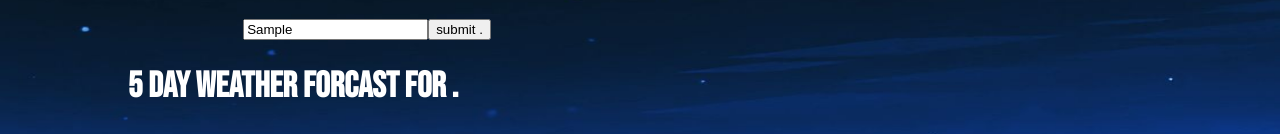
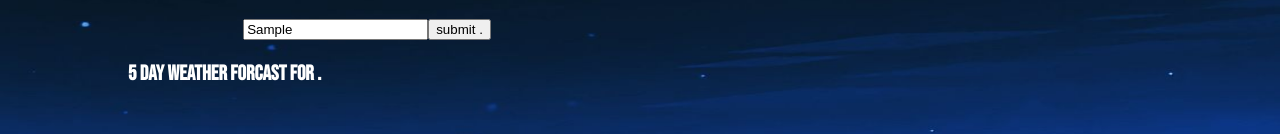
Before and after one commit to tgodkev/weather-app, a React (Create React App) app: page / in a window 1280 px wide. Both pictures are taken after typing "Sample" into the empty fields and a click on the button "submit .". Shown: the part 328-462 px from the top of the page. Built offline with nearby package versions, Linux system fonts and the light colour scheme; no server answers; a web font is replaced by a local one.

Commit message:
font change

```diff
--- a/src/components/Weather.jsx
+++ b/src/components/Weather.jsx
@@ -101,7 +101,7 @@ function Weather(){
                     />
                     <button type='submit'> submit .</button>
                 </form>
-                {show && <h1>5 Day weather forcast for {cityName}.</h1>}
+                {show && <h3>5 Day weather forcast for {cityName}.</h3>}
             </div>
 
          { show && <div className='current'>
```
